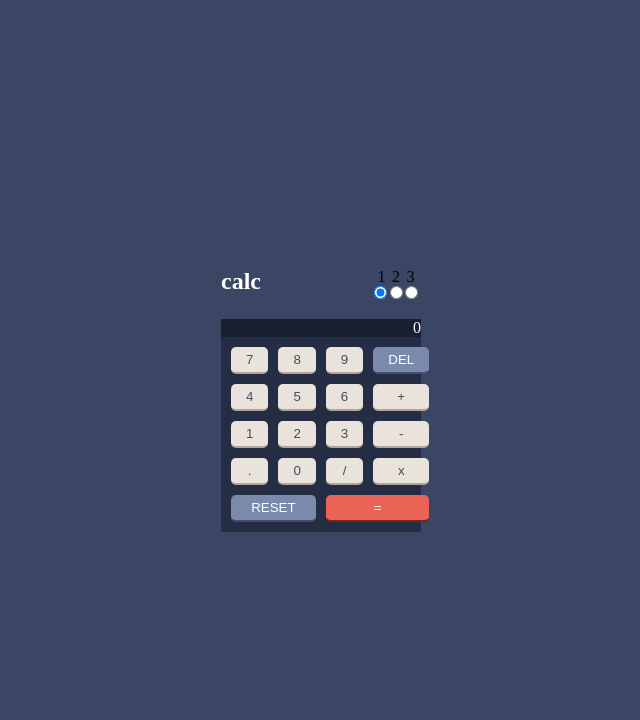
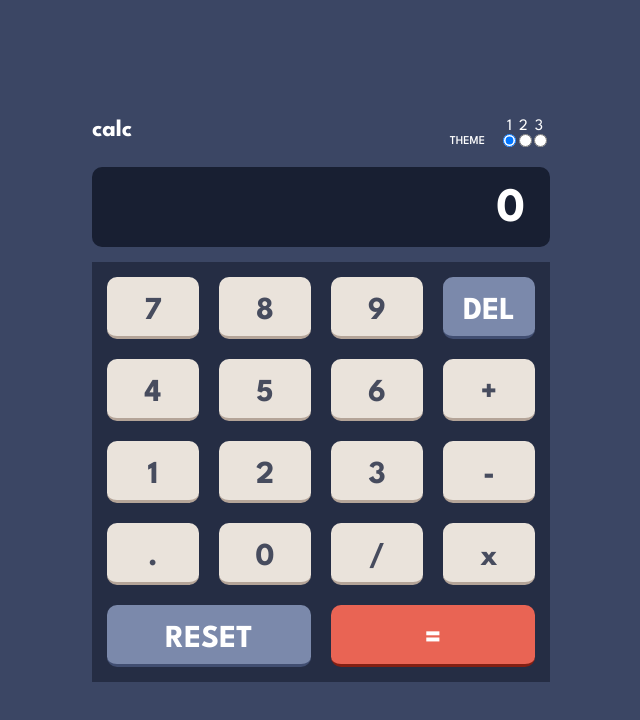
Before and after one commit to Kodehode-Stavanger/react-project-calculator-bendik-kodehode, a React (Vite) app: page / in a window 1280 px wide. Shown: the top 720 px of the page, without its empty margins (319-959 px from the left). Built offline with nearby package versions, Linux system fonts and the light colour scheme.

Commit message:
Mostly done, didn't finish themetoggler styling and some logic for the calc, such as adding commas.

```diff
--- a/index.html
+++ b/index.html
@@ -2,8 +2,11 @@
 <html lang="en">
   <head>
     <meta charset="UTF-8" />
-    <link rel="icon" type="image/svg+xml" href="/vite.svg" />
     <meta name="viewport" content="width=device-width, initial-scale=1.0" />
+    <link rel="preconnect" href="https://fonts.googleapis.com">
+    <link rel="preconnect" href="https://fonts.gstatic.com" crossorigin>
+    <link href="https://fonts.googleapis.com/css2?family=League+Spartan:wght@100..900&display=swap" rel="stylesheet">
+
     <title>Calculator</title>
   </head>
   <body>
--- a/src/assets/themes.js
+++ b/src/assets/themes.js
@@ -11,56 +11,61 @@ export const themes = {
             backgroundColor: "#181F32",
             color: "#FFFFFF"
         },
+        themeToggle: {
+            backgroundColor: "#252D44",
+            color: "#FFFFFF",
+            buttonColor: "#E96454"
+        },
         buttonStyle: {
             primary: {
                 initial: {
                     backgroundColor: "#EAE3DB",
                     color: "#474C5E",
-                    borderBottom: "2px solid #B4A498"
+                    borderBottom: "3px solid #B4A498"
                 },
                 hover: {
                     backgroundColor: "#FFF8EF",
                     color: "#474C5E",
-                    borderBottom: "2px solid #B4A498"
+                    borderBottom: "3px solid #B4A498"
                 },
                 active: {
                     backgroundColor: "#DAD3C9",
                     color: "#474C5E",
-                    borderBottom: "2px solid #B4A498"
+                    borderBottom: "3px solid #B4A498"
                 }
             },
             secondary: {
                 initial: {
                     backgroundColor: "#7B89AB",
                     color: "#FFFFFF",
-                    borderBottom: "2px solid #414E71"
+                    borderBottom: "3px solid #414E71"
                 },
                 hover: {
                     backgroundColor: "#92A3D1",
                     color: "#FFFFFF",
-                    borderBottom: "2px solid #414E71"
+                    borderBottom: "3px solid #414E71"
                 },
                 active: {
                     backgroundColor: "#7587B6",
                     color: "#FFFFFF",
-                    borderBottom: "2px solid #414E71"
+                    borderBottom: "3px solid #414E71"
                 }
             },
             tertiary: {
                 initial: {
                     backgroundColor: "#E96454",
                     color: "#FFFFFF",
-                    borderBottom: "2px solid #831F13"
+                    borderBottom: "3px solid #831F13"
                 },
                 hover: {
                     backgroundColor: "#F96C5B",
                     color: "#FFFFFF",
-                    borderBottom: "2px solid #831F13"
+                    borderBottom: "3px solid #831F13"
                 },
                 active: {
                     backgroundColor: "#D15B4D",
                     color: "#474C5E",
-                    borderBottom: "2px solid #831F13"
+                    borderBottom: "3px solid #831F13"
                 }
             }
         }
@@ -77,56 +82,61 @@ export const themes = {
             backgroundColor: "#EEEEEE",
             color: "#37372D"
         },
+        themeToggle: {
+            backgroundColor: "#D3CDCD",
+            color: "#37372D",
+            buttonColor: "#C85401"
+        },
         buttonStyle: {
             primary: {
                 initial: {
                     backgroundColor: "#E5E4E0",
                     color: "#37372D",
-                    borderBottom: "2px solid #B4A498"
+                    borderBottom: "3px solid #B4A498"
                 },
                 hover: {
                     backgroundColor: "#FFFFFF",
                     color: "#37372D",
-                    borderBottom: "2px solid #B4A498"
+                    borderBottom: "3px solid #B4A498"
                 },
                 active: {
                     backgroundColor: "#D4D4D0",
                     color: "#37372D",
-                    borderBottom: "2px solid #B4A498"
+                    borderBottom: "3px solid #B4A498"
                 }
             },
             secondary: {
                 initial: {
                     backgroundColor: "#388187",
                     color: "#FFFFFF",
-                    borderBottom: "2px solid #414E71"
+                    borderBottom: "3px solid #414E71"
                 },
                 hover: {
                     backgroundColor: "#62B5BD",
                     color: "#FFFFFF",
-                    borderBottom: "2px solid #414E71"
+                    borderBottom: "3px solid #414E71"
                 },
                 active: {
                     backgroundColor: "#2F7075",
                     color: "#FFFFFF",
-                    borderBottom: "2px solid #414E71"
+                    borderBottom: "3px solid #414E71"
                 }
             },
             tertiary: {
                 initial: {
                     backgroundColor: "#C85401",
                     color: "#FFFFFF",
-                    borderBottom: "2px solid #831F13"
+                    borderBottom: "3px solid #831F13"
                 },
                 hover: {
                     backgroundColor: "#FF8B38",
                     color: "#FFFFFF",
-                    borderBottom: "2px solid #831F13"
+                    borderBottom: "3px solid #831F13"
                 },
                 active: {
                     backgroundColor: "#BB4E00",
                     color: "#474C5E",
-                    borderBottom: "2px solid #831F13"
+                    borderBottom: "3px solid #831F13"
                 }
             }
         }
@@ -143,56 +153,61 @@ export const themes = {
             backgroundColor: "#1E0836",
             color: "#FBE63B"
         },
+        themeToggle: {
+            backgroundColor: "#1E0836",
+            color: "#FBE63B",
+            buttonColor: "#00DECF"
+        },
         buttonStyle: {
             primary: {
                 initial: {
                     backgroundColor: "#331B4D",
                     color: "#FBE63B",
-                    borderBottom: "2px solid #7E2197"
+                    borderBottom: "3px solid #7E2197"
                 },
                 hover: {
                     backgroundColor: "#9628B4",
                     color: "#FBE63B",
-                    borderBottom: "2px solid #7E2197"
+                    borderBottom: "3px solid #7E2197"
                 },
                 active: {
                     backgroundColor: "#29163F",
                     color: "#FBE63B",
-                    borderBottom: "2px solid #7E2197"
+                    borderBottom: "3px solid #7E2197"
                 }
             },
             secondary: {
                 initial: {
                     backgroundColor: "#56077C",
                     color: "#FFFFFF",
-                    borderBottom: "2px solid #BF15F4"
+                    borderBottom: "3px solid #BF15F4"
                 },
                 hover: {
                     backgroundColor: "#650B90",
                     color: "#FFFFFF",
-                    borderBottom: "2px solid #BF15F4"
+                    borderBottom: "3px solid #BF15F4"
                 },
                 active: {
                     backgroundColor: "#490769",
                     color: "#FFFFFF",
-                    borderBottom: "2px solid #BF15F4"
+                    borderBottom: "3px solid #BF15F4"
                 }
             },
             tertiary: {
                 initial: {
                     backgroundColor: "#00DECF",
                     color: "#000000",
-                    borderBottom: "2px solid #6DF8EF"
+                    borderBottom: "3px solid #6DF8EF"
                 },
                 hover: {
                     backgroundColor: "#00F1E1",
                     color: "#000000",
-                    borderBottom: "2px solid #6DF8EF"
+                    borderBottom: "3px solid #6DF8EF"
                 },
                 active: {
                     backgroundColor: "#00CDBF",
                     color: "#000000",
-                    borderBottom: "2px solid #6DF8EF"
+                    borderBottom: "3px solid #6DF8EF"
                 }
             }
         }
--- a/src/components/Calculator.jsx
+++ b/src/components/Calculator.jsx
@@ -9,7 +9,7 @@ function Calculator() {
     const [input, setInput] = useState([]);
     const [currentTheme, setCurrentTheme] = useState("default");
 
-    const { backgroundColor, primaryFontColor, keypadStyle, displayStyle, buttonStyle } = themes[currentTheme]
+    const { backgroundColor, primaryFontColor, keypadStyle, displayStyle, themeToggle, buttonStyle } = themes[currentTheme]
 
     const operators = ["+", "-", "/", "x"];
     const keys = [
@@ -98,7 +98,7 @@ function Calculator() {
             <div className="wrapper">
                 <div className="titleContainer">
                     <h2 style={primaryFontColor}>calc</h2>
-                    <ToggleThemes currentTheme={currentTheme} setCurrentTheme={setCurrentTheme}/>
+                    <ToggleThemes currentTheme={currentTheme} setCurrentTheme={setCurrentTheme} style={themeToggle}/>
                 </div>
                 <div className="contentContainer">
                     <Display input={input} style={displayStyle}/>
--- a/src/components/Display.jsx
+++ b/src/components/Display.jsx
@@ -3,11 +3,8 @@ import "../index.css"
 function Display({input, style}) {
 
     return (
-        <div>
-            <p
-                className="output"
-                style={style}>
-                    {input[0] > 0 ? input.join("") : "0"}</p>
+        <div style={{backgroundColor: style.backgroundColor}} className="outputContainer">
+            <p className="outputText" style={{color: style.color}}>{input[0] > 0 ? input.join("") : "0"}</p>
         </div>
     )
 }
--- a/src/components/ToggleThemes.jsx
+++ b/src/components/ToggleThemes.jsx
@@ -1,7 +1,7 @@
 import { useState } from "react";
 import "../index.css";
 
-function ToggleThemes({ currentTheme, setCurrentTheme }) {
+function ToggleThemes({ currentTheme, setCurrentTheme, style }) {
 
     function handleThemeChange(e) {
         console.log(e.target.value);
@@ -10,10 +10,12 @@ function ToggleThemes({ currentTheme, setCurrentTheme }) {
 
     return (
         <div className="themeWrapper">
+            <p className="themeTitle" style={{color: style.color}}>THEME</p>
+            <div className="themeContainer">
                 <div className="labelContainer">
-                <label htmlFor="default">1</label>
-                <label htmlFor="light">2</label>
-                <label htmlFor="dark">3</label>
+                    <label  htmlFor="default" style={{color: style.color}}>1</label>
+                    <label htmlFor="light" style={{color: style.color}}>2</label>
+                    <label htmlFor="dark" style={{color: style.color}}>3</label>
                 </div>
                 <div className="inputContainer">
                     <input
@@ -28,13 +30,16 @@ function ToggleThemes({ currentTheme, setCurrentTheme }) {
                         id="light"
                         name="theme"
                         value="light"
+                        checked={currentTheme === "light"}
                         onChange={handleThemeChange}/>
                     <input
                         type="radio"
                         id="fancy"
                         name="theme"
                         value="dark"
+                        checked={currentTheme === "dark"}
                         onChange={handleThemeChange}/>
+                </div>
             </div>
         </div>
     )
--- a/src/index.css
+++ b/src/index.css
@@ -2,13 +2,7 @@
     margin: 0;
     padding: 0;
     box-sizing: border-box;
-}
-
-body {
-    min-height: 100vh;
-    display: flex;
-    justify-content: center;
-    align-items: center;
+    font-family: "League Spartan", sans-serif;
 }
 
 .backgroundContainer {
@@ -20,17 +14,12 @@ body {
     align-items: center;
 }
 
-.wrapper {
-    width: fit-content;
-}
-
 .keypad {
     display: grid;
     grid-template-columns: repeat(4, 1fr);
     grid-template-rows: repeat(5, 1fr);
-    max-width: 200px;
-    padding: 10px;
-    gap: 10px;
+    gap: 20px;
+    padding: 15px;
 }
 
 .keypad :nth-last-child(2) {
@@ -48,21 +37,27 @@ body {
 }
 
 .button {
-    padding: 5px 15px;
+    padding: 20px 20px 10px 20px ;
     border: none;
-    border-radius: 5px;
+    border-radius: 10px;
     cursor: pointer;
+    user-select: none;
+    font-size: 32px;
+    font-weight: 700;
 }
 
-.output {
+.outputContainer {
     display: flex;
     justify-content: flex-end;
+    padding: 20px 25px 15px 25px;
+    border-radius: 10px;
 }
 
 .contentContainer {
     display: flex;
     flex-direction: column;
     justify-content: space-evenly;
+    gap: 15px;
 }
 
 .inputContainer {
@@ -75,8 +70,26 @@ body {
     justify-content: space-evenly;
 }
 
-.themeWrapper {
+.themeContainer {
     display: flex;
     flex-direction: column;
     width: 50px;
 }
+
+.themeWrapper {
+    display: flex;
+    align-items: flex-end;
+    gap: 15px;
+}
+
+.themeTitle {
+    font-size: 12px;
+    font-weight: 500;
+}
+
+.outputText {
+    font-size: 48px;
+    font-weight: 700;
+    max-width: 400px;
+    overflow: hidden;
+}
```
Lines whose indentation alone changed are shown as unchanged.
